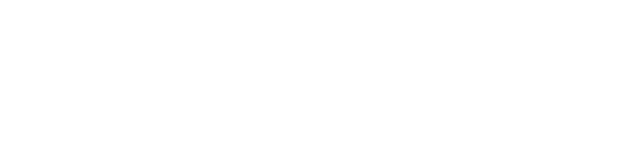
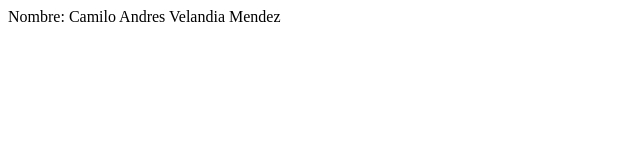
Before and after one commit to andresmdz4/Tarea, a plain HTML site: page index.html in a window 1280 px wide. Shown: the whole page, without its empty margins (0-640 px from the left). Drawn offline with Linux system fonts and the light colour scheme.

Commit message:
First commit

```diff
--- a/index.html
+++ b/index.html
@@ -6,6 +6,6 @@
     <title>MyPag :)</title>
 </head>
 <body>
-
+    <div> Nombre: Camilo Andres Velandia Mendez</div>
 </body>
 </html>
```
